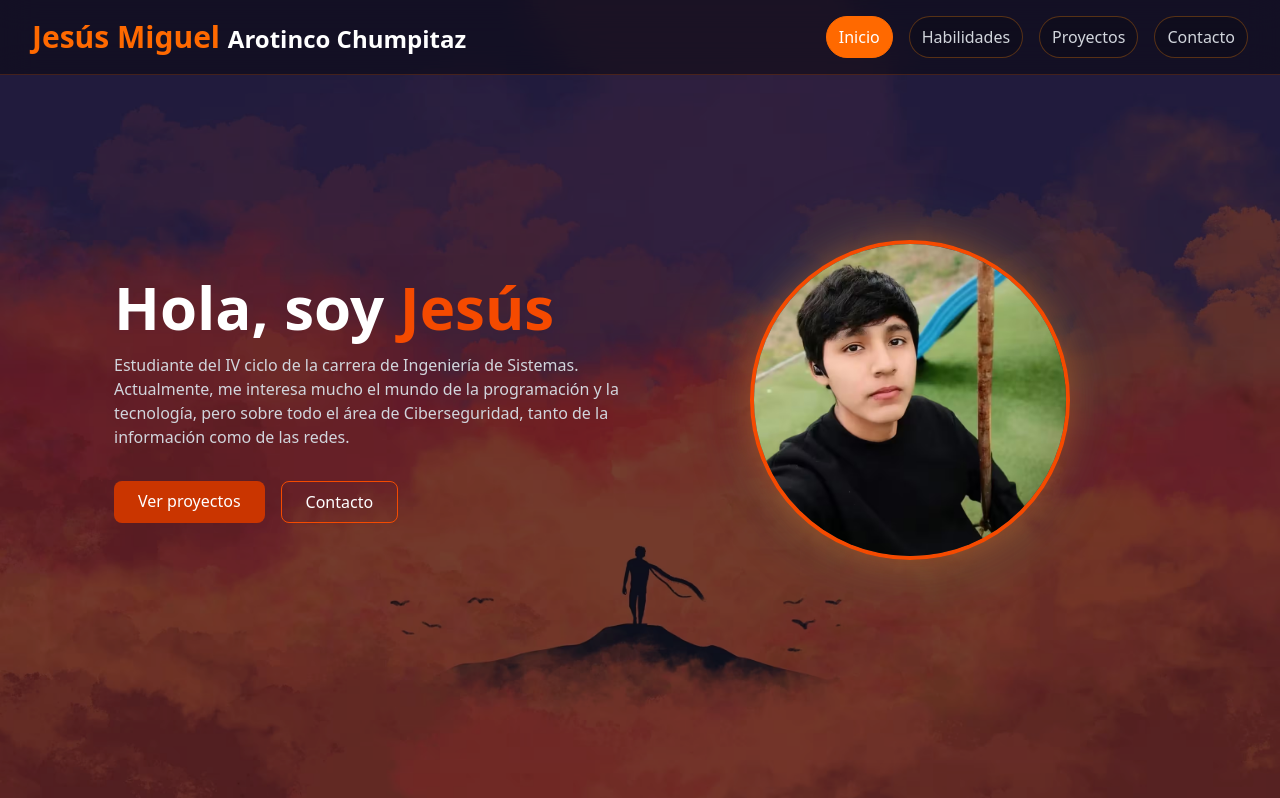
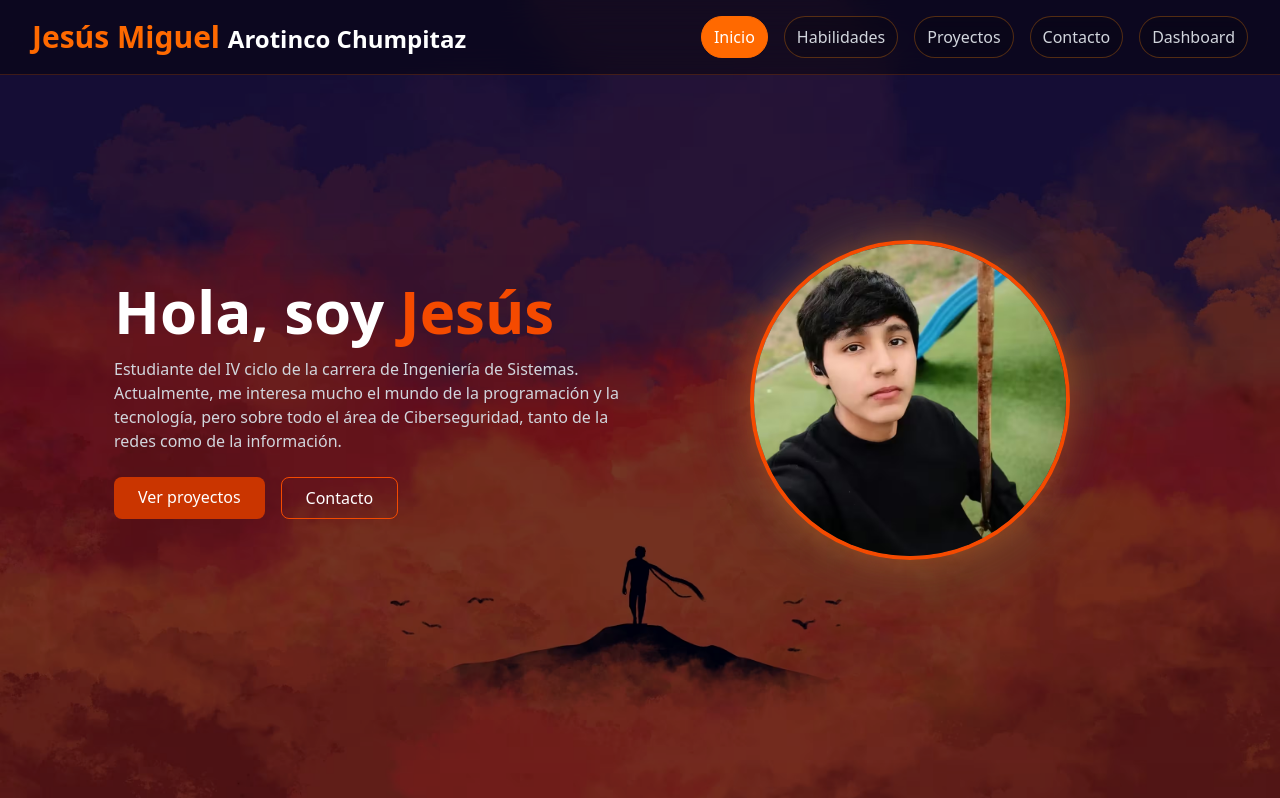
Before and after one commit to 2411080011-byte/Proyecto_React_Vite, a React (Vite) app in the folder app/: page / in a window 1280 px wide. Shown: the top 798 px of the page. Built offline with nearby package versions, Linux system fonts and the light colour scheme.

Commit message:
primer commit

```diff
--- a/app/src/components/Header.jsx
+++ b/app/src/components/Header.jsx
@@ -19,13 +19,11 @@ export default function Header() {
       className="fixed top-0 left-0 w-full z-50 bg-black/40 backdrop-blur-lg border-b border-orange-500/20 header"
     >
       <div className="max-w-7xl mx-auto flex flex-col md:flex-row justify-between items-center py-4 px-4 md:px-8 gap-2 md:gap-0">
-        {/* Logo responsivo */}
         <h1 className="text-2xl sm:text-2xl md:text-3xl font-bold text-white text-center md:text-left">
           <span className="text-orange-500">Jesús Miguel</span>{" "}
           <span className="text-white text-sm sm:text-base md:text-2xl">Arotinco Chumpitaz</span>
         </h1>
 
-        {/* Navegación responsiva */}
         <nav className="flex flex-wrap justify-center md:justify-end gap-2 md:gap-4 mt-2 md:mt-0 w-full md:w-auto">
           {links.map(({ href, label }) => (
             <a
@@ -41,6 +39,16 @@ export default function Header() {
               {label}
             </a>
           ))}
+
+          {/* Botón extra que lleva a otro enlace externo */}
+          <a
+            href="https://arotincoparcial.kesug.com"
+            target="_blank"
+            rel="noopener noreferrer"
+            className="px-3 py-2 rounded-full text-sm sm:text-base md:text-base font-medium transition-colors duration-300 border bg-black/20 text-gray-300 border-orange-400/30 hover:bg-orange-500 hover:text-white"
+          >
+            Dashboard
+          </a>
         </nav>
       </div>
     </motion.header>
--- a/app/src/components/Hero.jsx
+++ b/app/src/components/Hero.jsx
@@ -17,9 +17,14 @@ export default function Hero() {
           <h2 className="text-4xl sm:text-5xl md:text-6xl font-extrabold mb-4 text-white">
             Hola, soy <span className="text-orange-600">Jesús</span>
           </h2>
-          <p className="text-gray-300 text-sm sm:text-base mb-6 sm:mb-8">
-            Estudiante del IV ciclo de la carrera de Ingeniería de Sistemas. Actualmente, me interesa mucho el mundo de la programación y la tecnología, pero sobre todo el área de Ciberseguridad, tanto de la información como de las redes.
+
+          <p className="text-gray-300 text-sm sm:text-base mb-6 sm:mb-">
+            Estudiante del IV ciclo de la carrera de Ingeniería de Sistemas.
+            Actualmente, me interesa mucho el mundo de la programación y la
+            tecnología, pero sobre todo el área de Ciberseguridad, tanto de la
+            redes como de la información.
           </p>
+
           <div className="flex flex-col sm:flex-row gap-4 justify-center md:justify-start">
             <a
               href="#projects"
@@ -27,6 +32,7 @@ export default function Hero() {
             >
               Ver proyectos
             </a>
+
             <a
               href="#contact"
               className="px-6 py-2 border border-orange-600 hover:bg-orange-600 hover:text-white rounded-lg transition-all duration-300 text-center text-white"
@@ -46,6 +52,7 @@ export default function Hero() {
       >
         <div className="relative">
           <div className="absolute inset-0 bg-teal-500/20 blur-2xl rounded-full animate-pulse"></div>
+
           <img
             src="/Proyecto_React_Vite/mi_foto.avif"
             alt="Jesús"
--- a/app/src/components/ImageBackground.jsx
+++ b/app/src/components/ImageBackground.jsx
@@ -4,7 +4,7 @@ export default function ImageBackground() {
       className="
         fixed top-0 left-0 w-full h-screen
         bg-cover bg-center bg-no-repeat
-        brightness-50
+        brightness-50 contrast-115
         fondo_pagina
       "
       style={{
--- a/app/src/components/Projects.jsx
+++ b/app/src/components/Projects.jsx
@@ -2,6 +2,16 @@ import { motion, AnimatePresence } from "framer-motion";
 import { useState } from "react";
 
 const projects = [
+  {
+    title: "Dashboard",
+    img: "/Proyecto_React_Vite/dashboard.png",
+    desc: "Diseño elegante y moderno para gestionar vendedores y clientes",
+  },
+  {
+    title: "Portafolio 1.0",
+    img: "/Proyecto_React_Vite/porta.png",
+    desc: "Diseño de primer portafolio a base de HTML, CSS y JS",
+  },
   {
     title: "Juego 'El Ahorcado'",
     img: "https://tse4.mm.bing.net/th/id/OIP.BuK9-m1AxQ9u6eUvBm0_7QHaEK?cb=ucfimg2ucfimg=1&rs=1&pid=ImgDetMain&o=7&rm=3",
```
Also changed, not shown: app/dist/index.html, app/public/dashboard.png (added), app/public/porta.png (added).
